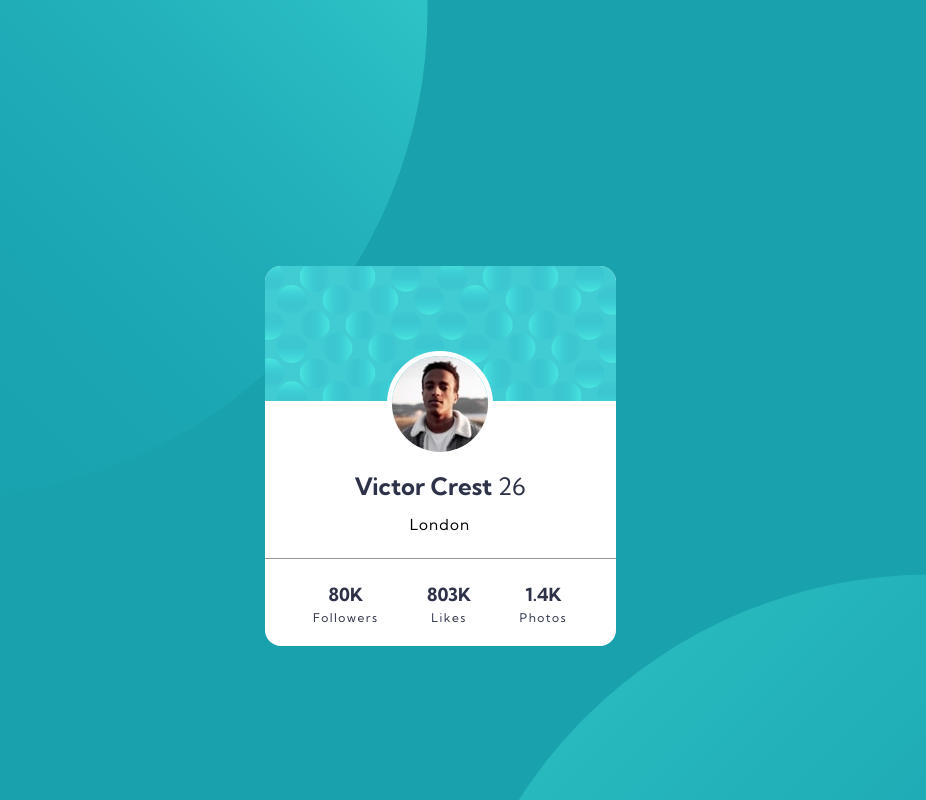
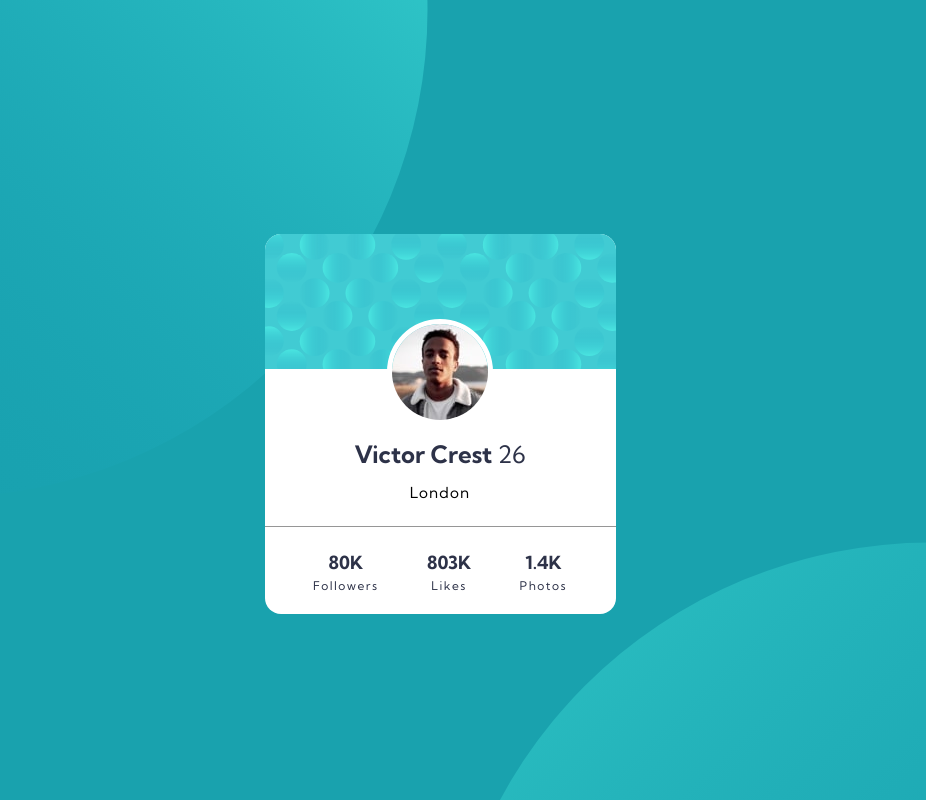
Before and after one commit to Darwnsantx/profile-card-component.github.io, a plain HTML site: page index.html in a window 1280 px wide. Shown: the top 800 px of the page, without its empty margins (199-1125 px from the left). Drawn offline with Linux system fonts and the light colour scheme.

Commit message:
height modificada

```diff
--- a/css/style.css
+++ b/css/style.css
@@ -19,7 +19,7 @@ body {
     background-image: url('../images/bg-pattern-top.svg'), url('../images/bg-pattern-bottom.svg');
     background-repeat: no-repeat no-repeat;
     background-position: top -117vh  right 48vw, bottom -52vh left 46vw;
-    margin: 3.52rem 2.5rem 7.16rem 2.38rem;
+    margin: 1.52rem 2.5rem 7.16rem 2.38rem;
 
 }
 
```
